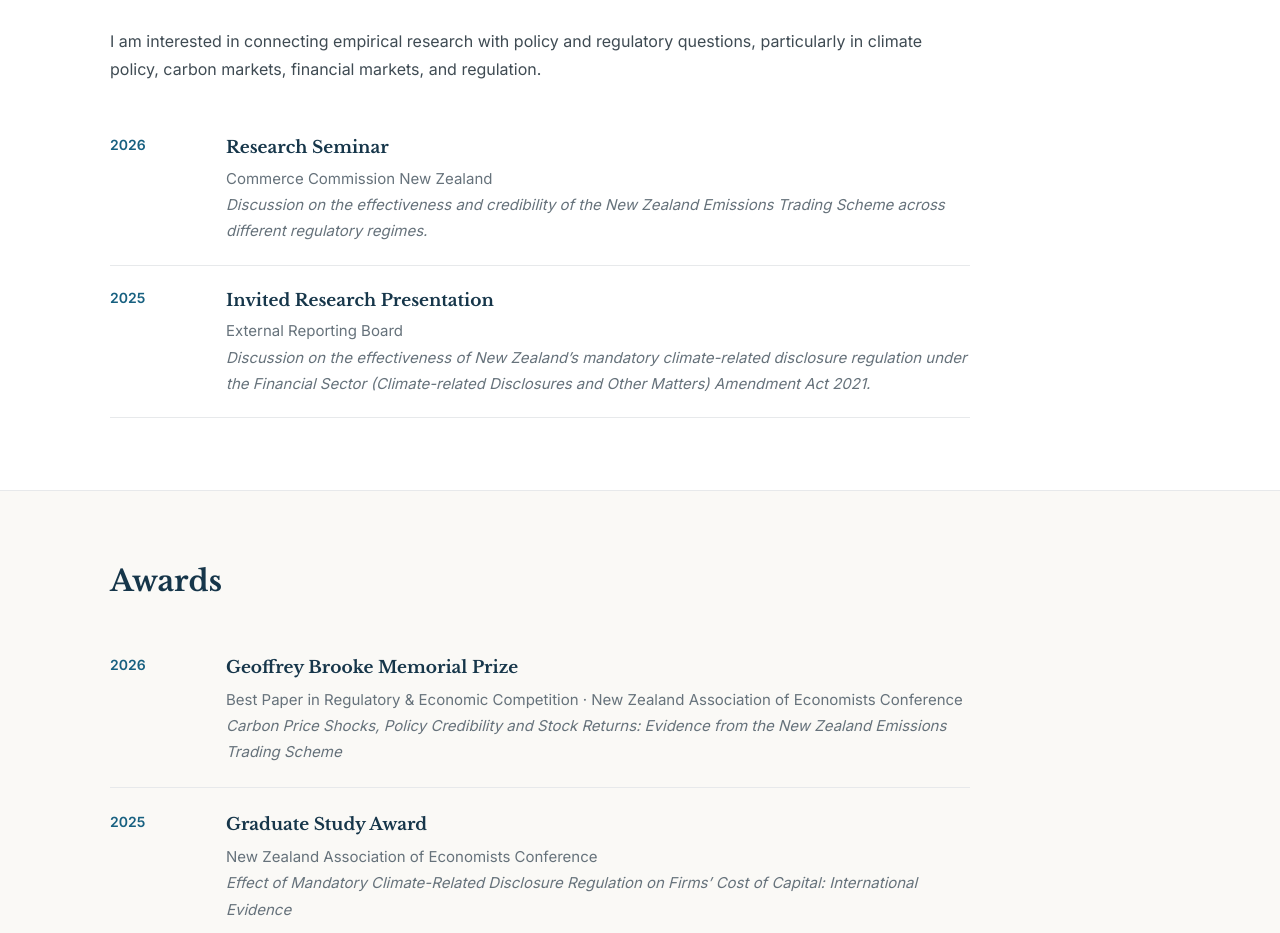
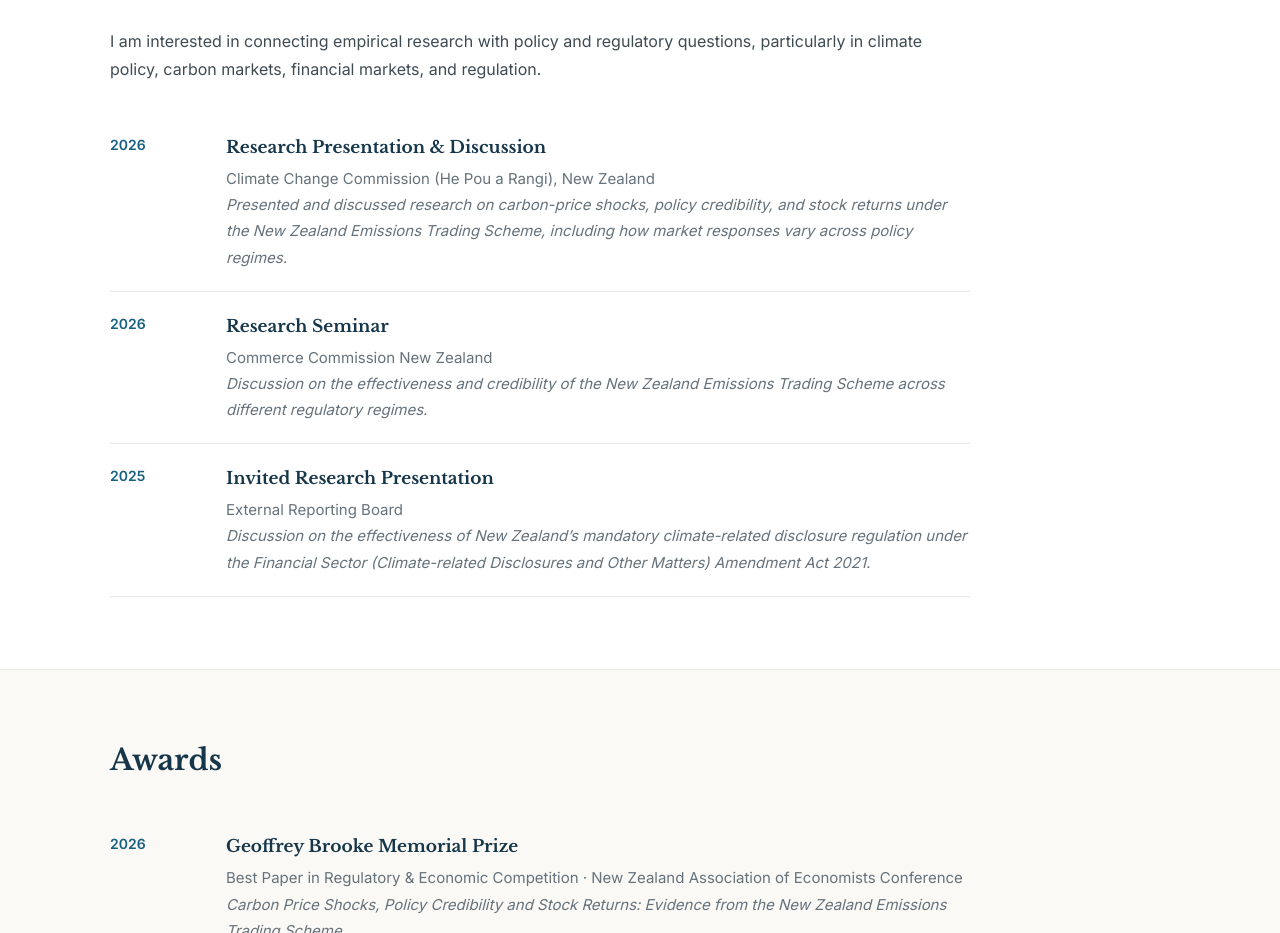
Before and after one commit to nguyenvan174neu-arch/nguyenvan174neu-arch.github.io, a plain HTML site: page index.html in a window 1280 px wide. Shown: the part 2062-2995 px from the top of the page. Drawn offline with nearby package versions, Linux system fonts and the light colour scheme.

Commit message:
Add Climate Change Commission to Policy and Engagement

```diff
--- a/index.html
+++ b/index.html
@@ -537,6 +537,17 @@
   <div class="engagement-item">
     <div class="engagement-year">2026</div>
     <div>
+      <div class="engagement-title">Research Presentation &amp; Discussion</div>
+      <div class="engagement-org">
+        Climate Change Commission (He Pou a Rangi), New Zealand<br>
+        <em>Presented and discussed research on carbon-price shocks, policy credibility, and stock returns under the New Zealand Emissions Trading Scheme, including how market responses vary across policy regimes.</em>
+      </div>
+    </div>
+  </div>
+
+  <div class="engagement-item">
+    <div class="engagement-year">2026</div>
+    <div>
       <div class="engagement-title">Research Seminar</div>
       <div class="engagement-org">
         Commerce Commission New Zealand<br>
```
